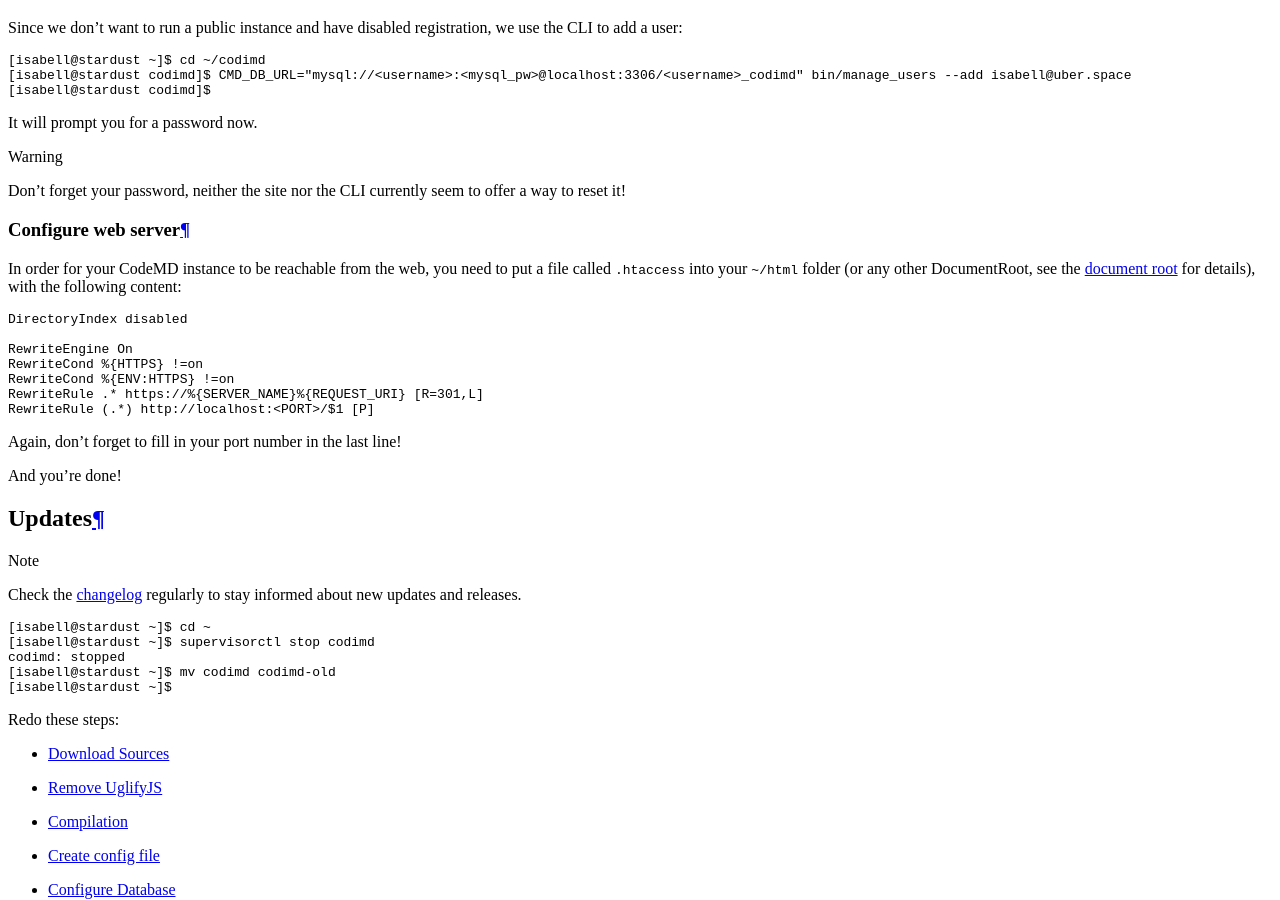
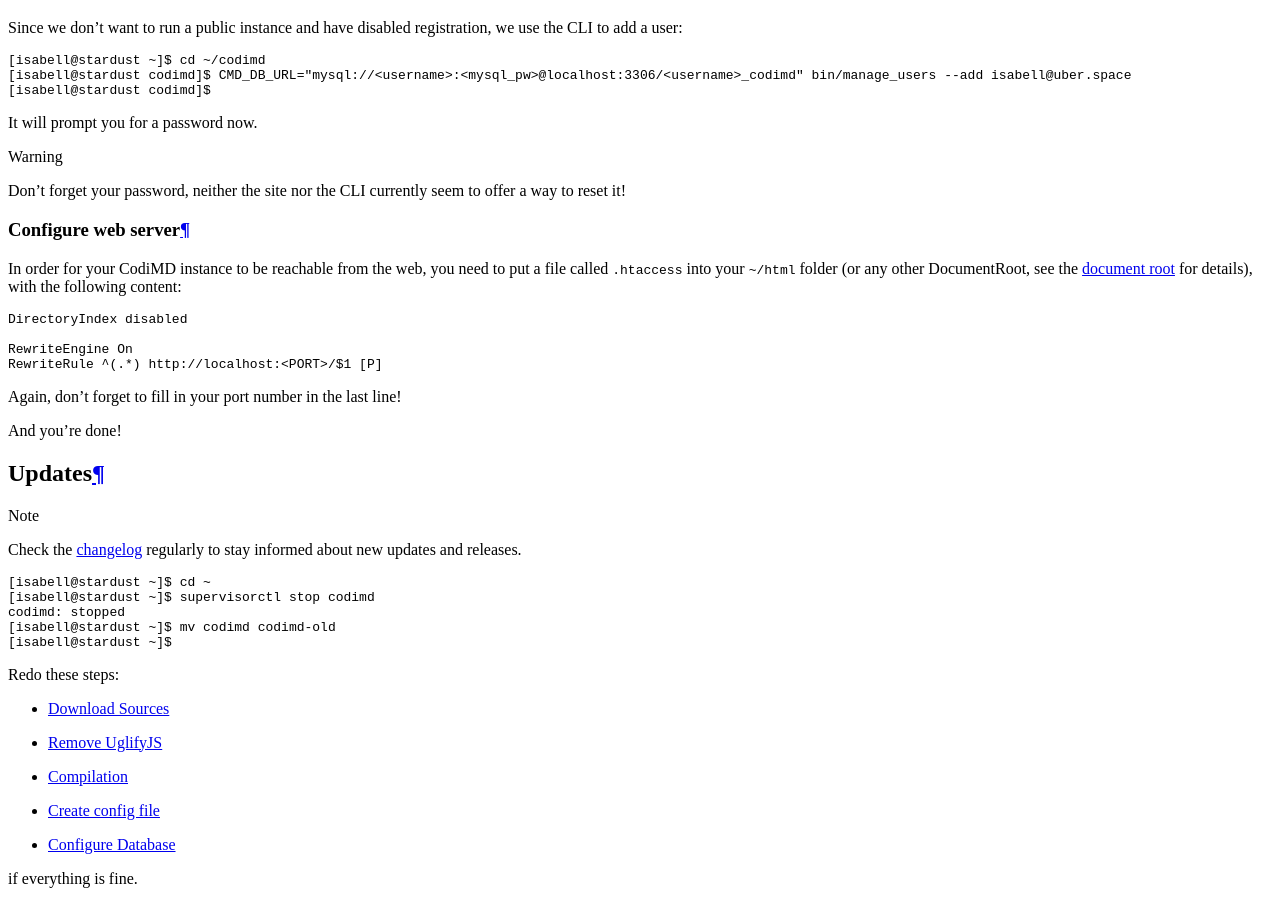
Before and after one commit to Uberspace/lab, a Sphinx documentation site: the page built from source/guide_codimd.rst, in a window 1280 px wide and 900 px high, scrolled down 5716 px. Built offline with Sphinx 7.4.7 and the Read the Docs theme 2.0.0, drawn with Linux system fonts in a browser that asks for light colours.

Commit message:
[codimd] simplify .htaccess & fix typo (#267)

```diff
--- a/source/guide_codimd.rst
+++ b/source/guide_codimd.rst
@@ -328,17 +328,15 @@
 Configure web server
 --------------------
 
-In order for your CodeMD instance to be reachable from the web, you need to put a file called ``.htaccess`` into your ``~/html`` folder (or any other DocumentRoot, see the `document root`_ for details), with the following content:
+In order for your CodiMD instance to be reachable from the web, you need to put a file called ``.htaccess`` into your ``~/html`` folder (or any other DocumentRoot, see the `document root`_ for details), with the following content:
 
 .. code-block:: ini
+  :emphasize-lines: 4
 
   DirectoryIndex disabled
 
   RewriteEngine On
-  RewriteCond %{HTTPS} !=on
-  RewriteCond %{ENV:HTTPS} !=on
-  RewriteRule .* https://%{SERVER_NAME}%{REQUEST_URI} [R=301,L]
-  RewriteRule (.*) http://localhost:<PORT>/$1 [P]
+  RewriteRule ^(.*) http://localhost:<PORT>/$1 [P]
 
 Again, don't forget to fill in your port number in the last line!
 
```
